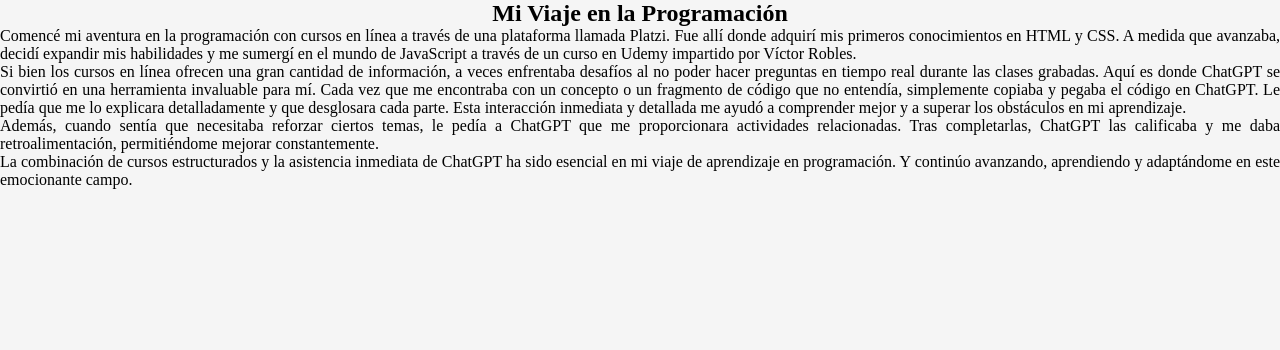
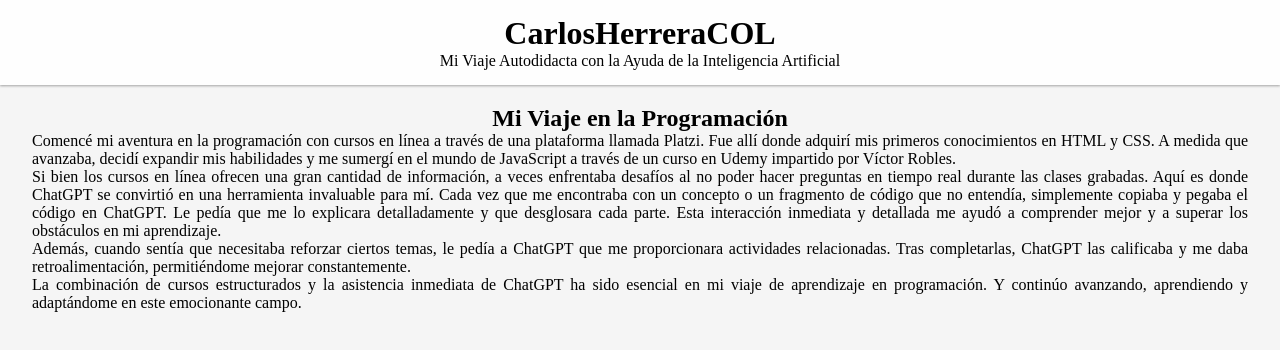
Before and after one commit to CarlosHm17/CarlosHerreraCOL, a plain HTML site: page Programacion/index.html in a window 1280 px wide. Drawn offline with Linux system fonts and the light colour scheme.

Commit message:
Creacion creaodr de contenido

```diff
--- /dev/null
+++ b/Creador-de-Contenido/style.css
@@ -0,0 +1,39 @@
+* {
+    box-sizing: border-box;
+    margin: 0;
+    padding: 0;
+}
+
+body {
+    background-color: rgb(245,245,245);
+}
+
+h1, h2, h3 {
+    text-align: center;
+}
+
+p {
+    text-align: justify;
+}
+.subtitulo {
+    text-align: center;
+}
+
+header {
+    margin-bottom: 20px;
+    background-color: rgba(255, 255, 255, 0.872);
+    padding: 15px;
+    text-align: center;
+    box-shadow: rgba(0, 0, 0, 0.12) 0px 1px 3px, rgba(0, 0, 0, 0.24) 0px 1px 2px;
+}
+h3 {
+    margin-bottom: 5px;
+}
+section {
+    margin-bottom: 20px;
+
+}
+main {
+    width: 95%;
+    margin: 0 auto;
+}
--- a/Programacion/index.html
+++ b/Programacion/index.html
@@ -7,6 +7,14 @@
     <link rel="stylesheet" href="./style.css">
 </head>
 <body>
+    <header>
+        <h1>CarlosHerreraCOL</h1>
+        <p class="subtitulo">Mi Viaje Autodidacta con la Ayuda de la Inteligencia Artificial</p>
+        <!-- <div class="contenedor-lottie-animation">
+            <div id="lottie-animation"></div>
+        </div> -->
+    </header>
+    <main>
         <section id="programacion">
             <h2>Mi Viaje en la Programación</h2>
 
@@ -18,5 +26,7 @@
 
             <p>La combinación de cursos estructurados y la asistencia inmediata de ChatGPT ha sido esencial en mi viaje de aprendizaje en programación. Y continúo avanzando, aprendiendo y adaptándome en este emocionante campo.</p>
         </section>
+    </main>
+
 </body>
 </html>
```
Also changed, not shown: Creador-de-Contenido/index.html (added, +27 -0 lines), index.html (+1 -1 lines). Lines whose indentation alone changed are shown as unchanged.
